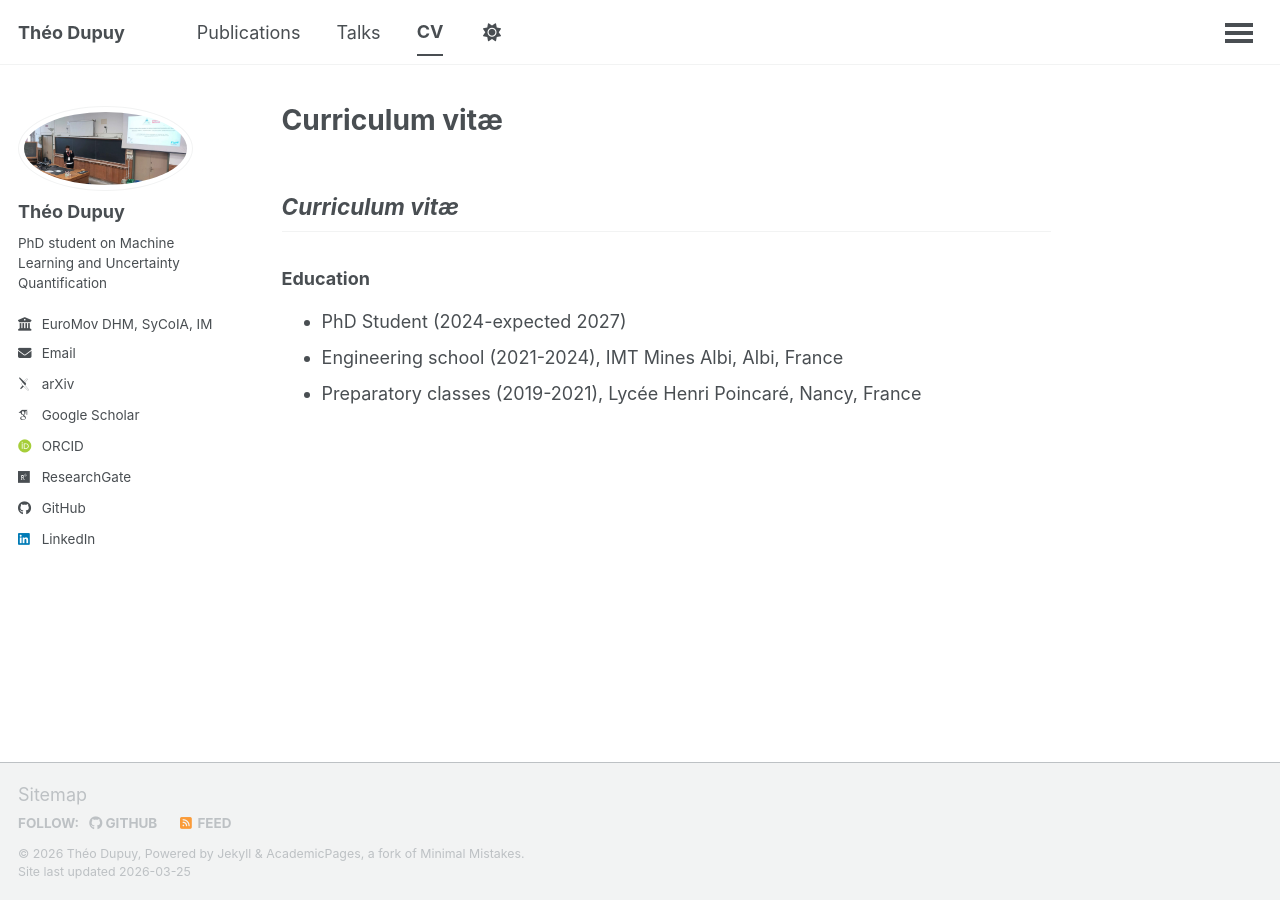
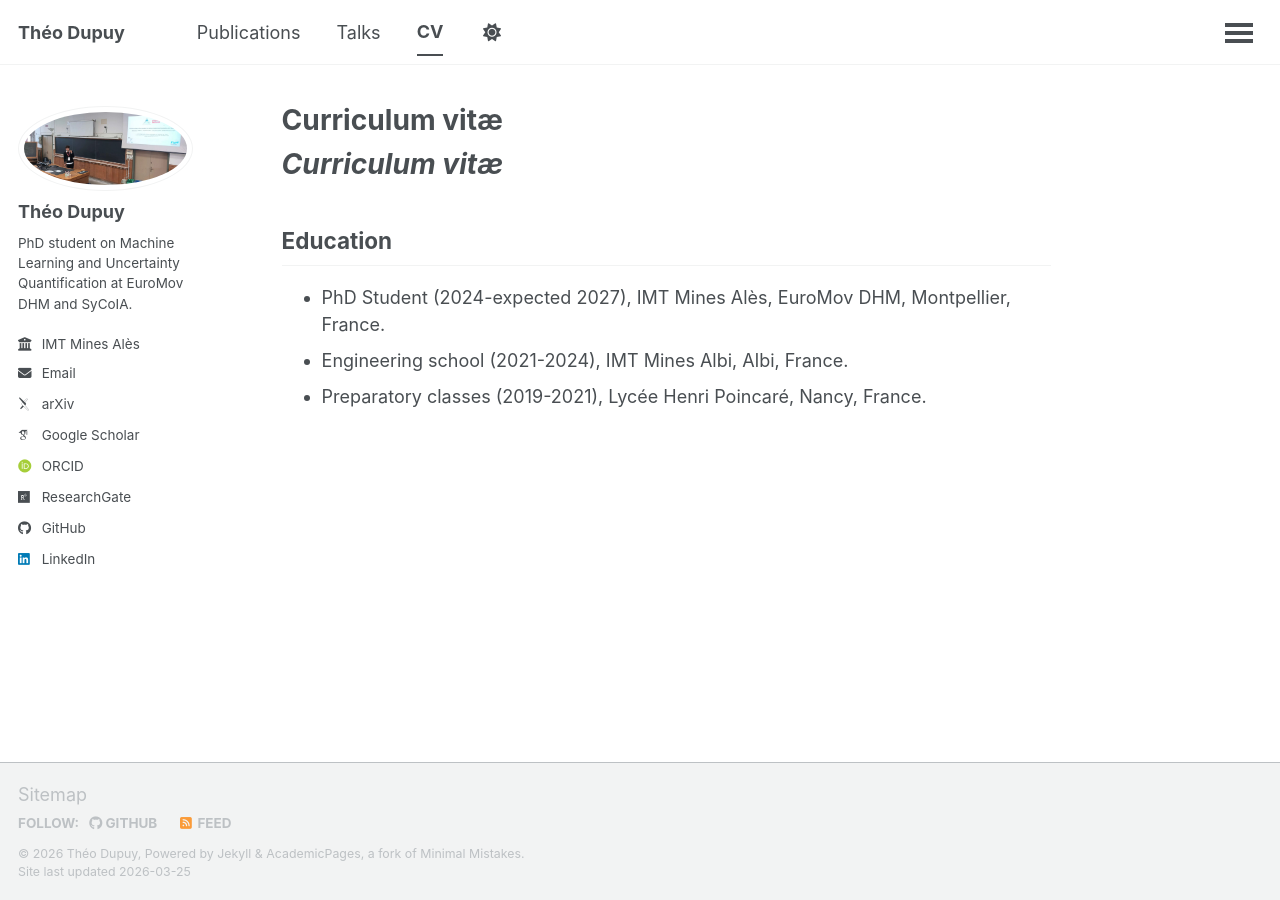
Before and after one commit to tdupuy2001/tdupuy2001.github.io, a Jekyll site: the page built from cv.md, in a window 1280 px wide. Built offline with Jekyll 4.4.1, drawn with Linux system fonts in a browser that asks for light colours; some web fonts are replaced; a script that is not in the unit is left out; our own code applies the rules of GitHub Pages for plain Markdown files.

Commit message:
last of the day

```diff
--- a/_config.yml
+++ b/_config.yml
@@ -11,10 +11,9 @@ author:
   # Biographic information
   avatar           : "profile.jpg"
   name             : "Théo Dupuy"
-  bio              : "PhD student on Machine Learning and Uncertainty Quantification"
+  bio              : "PhD student on Machine Learning and Uncertainty Quantification at EuroMov DHM and SyCoIA."
   # location         : "Montpellier, France"
-  employer         : "EuroMov DHM, SyCoIA,
-                      IMT Mines Alès"
+  employer         : "IMT Mines Alès"
   email            : "theo.dupuy@mines-ales.fr"
   linkedin         : "theo-dupuy-84b201229"
   # Academic websites
--- a/cv.md
+++ b/cv.md
@@ -3,9 +3,9 @@ layout: single
 author_profile: true
 permalink: /cv/
 ---
-## *Curriculum vitæ*
+# *Curriculum vitæ*
 
-### Education
-- PhD Student (2024-expected 2027)
-- Engineering school (2021-2024), IMT Mines Albi, Albi, France
-- Preparatory classes (2019-2021), Lycée Henri Poincaré, Nancy, France
+## Education
+- PhD Student (2024-expected 2027), IMT Mines Alès, EuroMov DHM, Montpellier, France.
+- Engineering school (2021-2024), IMT Mines Albi, Albi, France.
+- Preparatory classes (2019-2021), Lycée Henri Poincaré, Nancy, France.
```
